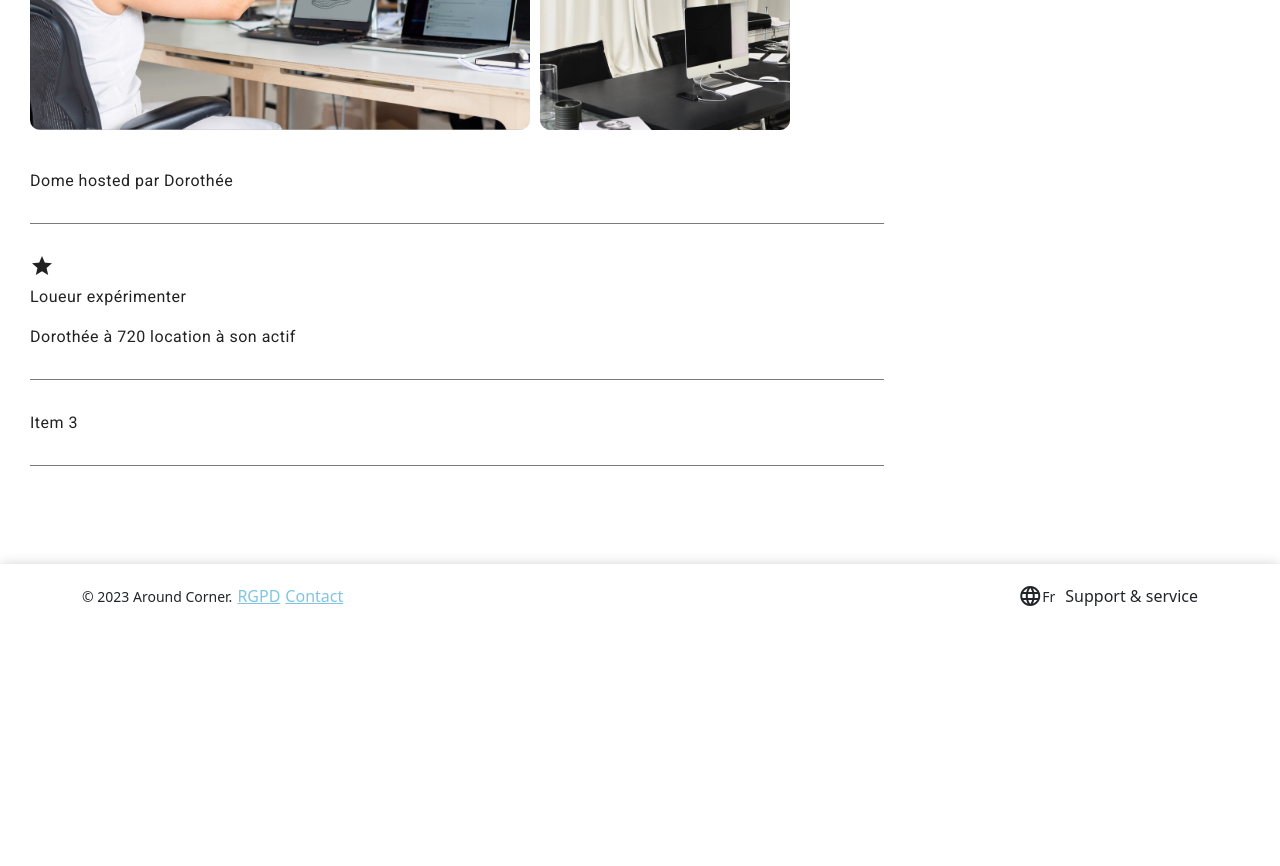
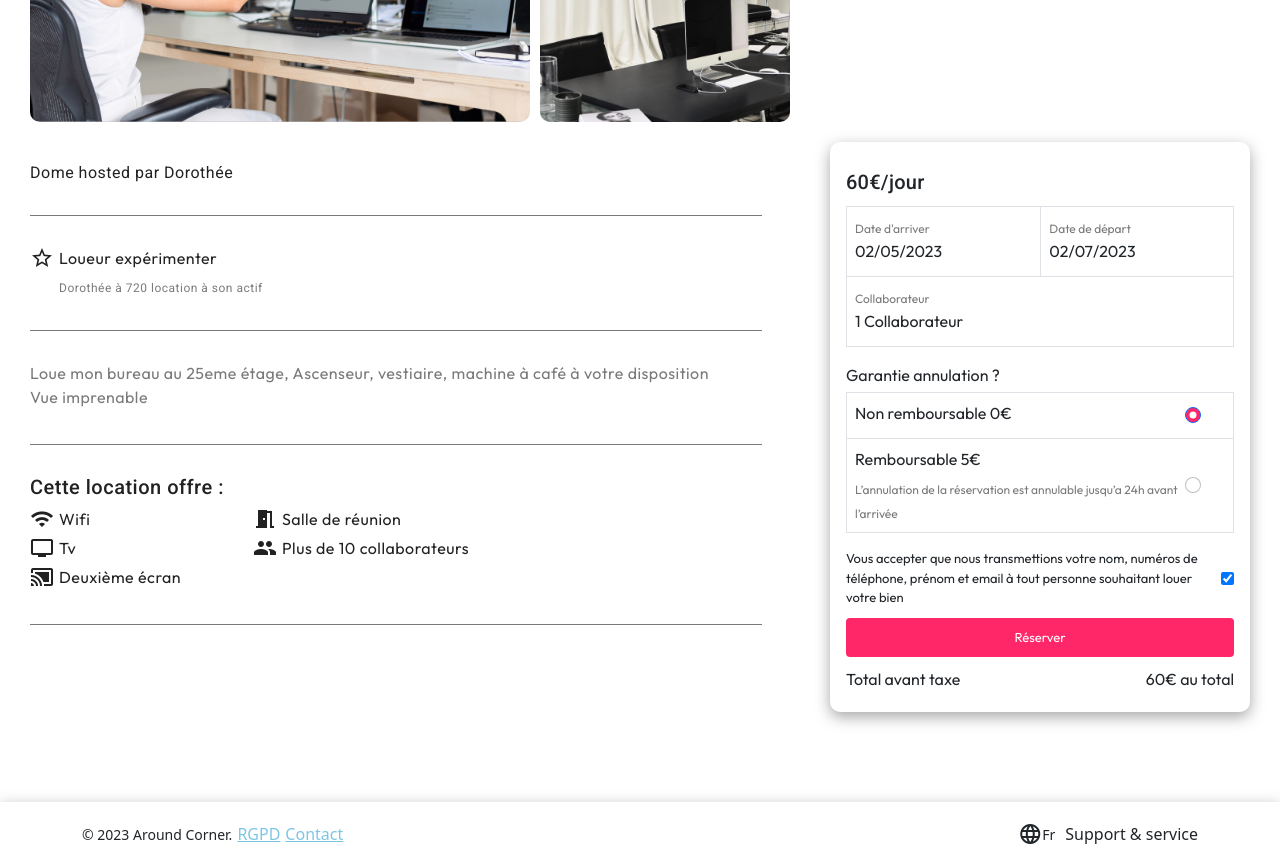
Before and after one commit to Nalvac/around-corner, an Angular app in the folder front/: page /1/detail in a window 1280 px wide. Shown: the part 380-1246 px from the top of the page. Before the commit the page ends 1008 px from the top, so only its background shows below. Built offline with nearby package versions, Linux system fonts and the light colour scheme.

Commit message:
Rent detail ADDED

```diff
--- a/front/src/app/app.component.html
+++ b/front/src/app/app.component.html
@@ -1,4 +1,5 @@
-<app-navbar></app-navbar>
+<app-navbar
+></app-navbar>
 <router-outlet
 ></router-outlet>
 <app-footer></app-footer>
--- a/front/src/app/app.component.ts
+++ b/front/src/app/app.component.ts
@@ -1,10 +1,26 @@
-import { Component } from '@angular/core';
-
+import {Component, OnInit} from '@angular/core';
+import {ActivatedRoute, Router, UrlSegment} from "@angular/router";
+import {Observable} from "rxjs";
+import { map } from 'rxjs/operators'
 @Component({
   selector: 'app-root',
   templateUrl: './app.component.html',
   styleUrls: ['./app.component.scss']
 })
-export class AppComponent {
+export class AppComponent implements OnInit{
   title = 'around-corner';
+
+  constructor(private router: Router, private route: ActivatedRoute) {
+
+  }
+
+  ngOnInit() {
+    this.getCurrentRoute().subscribe(value => console.log(value));
+  }
+
+  getCurrentRoute(): Observable<string> {
+    return this.route.url.pipe(
+      map((segments: UrlSegment[]) => '/' + segments.join('/'))
+    );
+  }
 }
--- a/front/src/app/app.module.ts
+++ b/front/src/app/app.module.ts
@@ -27,6 +27,8 @@ import { FooterComponent } from './footer/footer.component';
 import { RoomDetailComponent } from './room-detail/room-detail.component';
 import { RentDetailComponent } from './rent-detail/rent-detail.component';
 import {MatListModule} from "@angular/material/list";
+import {MatTableModule} from "@angular/material/table";
+import {MatSnackBarModule} from "@angular/material/snack-bar";
 
 @NgModule({
   declarations: [
@@ -62,6 +64,8 @@ import {MatListModule} from "@angular/material/list";
     MatOptionModule,
     MatSelectModule,
     MatListModule,
+    MatTableModule,
+    MatSnackBarModule,
   ],
   providers: [
   ],
--- a/front/src/app/login/login.component.ts
+++ b/front/src/app/login/login.component.ts
@@ -3,7 +3,7 @@ import {firstValueFrom} from "rxjs";
 import {FormBuilder, FormControl, FormGroup, Validators} from "@angular/forms";
 import {UserModel} from "../model/user.model";
 import {Dao} from "../service/dao";
-
+import {MatSnackBar} from '@angular/material/snack-bar';
 @Component({
   selector: 'app-login',
   templateUrl: './login.component.html',
@@ -18,7 +18,8 @@ export class LoginComponent {
 
   constructor(
     private fb: FormBuilder,
-    private dao: Dao
+    private dao: Dao,
+    private _snackBar: MatSnackBar
   ) {
     this.userForm = this.fb.group({
       email : new FormControl('', Validators.compose([
@@ -40,10 +41,18 @@ export class LoginComponent {
       .then((data) => {
         sessionStorage.setItem('token', data.token);
         sessionStorage.setItem('refresh_token', data.refresh_token);
-        window.location.href = '/compte';
+        setTimeout(() => {
+          this._snackBar.open('Connexion réussie')
+        },2000)
+        window.location.href = '';
+
         if (this.updateMenuLinkViaParent) {
           this.updateMenuLinkViaParent();
         }
+      }, (error) => {
+        setTimeout(() => {
+          this._snackBar.open('Mot de passe ou email érronné')
+        },2000)
       })
   }
 }
--- a/front/src/app/rent-detail/rent-detail.component.html
+++ b/front/src/app/rent-detail/rent-detail.component.html
@@ -1,8 +1,8 @@
 <div
-  fxlayout="column"
+  fxLayout="column"
   class="rent-detail-container"
 >
-  <p>Part Dieu Tour Britania, 25 Rue Paul Bert</p>
+  <H5>Part Dieu Tour Britania, 25 Rue Paul Bert</H5>
   <span>Lyon 69003</span>
   <div
     class="image-container"
@@ -22,6 +22,7 @@
 
   <div
     fxLayout="row"
+    fxLayoutAlign="space-between"
     class="detail-info"
   >
     <div
@@ -31,22 +32,167 @@
         <mat-list-item role="listitem">Dome hosted par Dorothée</mat-list-item>
         <mat-list-item role="listitem">
           <div
-            fxlayout="row"
+            fxLayout="row"
           >
-            <mat-icon>star</mat-icon>
+            <mat-icon>star_border</mat-icon>
             <div
               fxlayout="column"
             >
               <p>Loueur expérimenter</p>
-              <span>Dorothée à 720 location à son actif</span>
+              <span style="color: #7A7A7A">Dorothée à 720 location à son actif</span>
             </div>
           </div>
         </mat-list-item>
-        <mat-list-item role="listitem">Item 3</mat-list-item>
+        <mat-list-item role="listitem">
+          <p style="color: #7A7A7A">
+            Loue mon bureau au 25eme étage,
+            Ascenseur, vestiaire, machine à café à votre disposition
+            <br>
+            Vue imprenable
+          </p>
+        </mat-list-item>
+
+        <mat-list-item role="listitem">
+          <div
+            fxLayout="column"
+            class="offre-container"
+          >
+            <h5>Cette location offre : </h5>
+            <div
+              fxLayout="row"
+              fxLayoutAlign="space-between"
+
+            >
+              <div
+                fxLayout="column"
+              >
+                <div
+                  fxLayout="row"
+                >
+                  <mat-icon>wifi</mat-icon>
+                  <p>Wifi</p>
+                </div>
+
+                <div
+                  fxLayout="row"
+                >
+                  <mat-icon>tv</mat-icon>
+                  <p>Tv</p>
+                </div>
+                <div
+                  fxLayout="row"
+                >
+                  <mat-icon>cast_connected</mat-icon>
+                  <p>Deuxième écran</p>
+                </div>
+              </div>
+              <div
+                fxLayout="column"
+              >
+                <div
+                  fxLayout="row"
+                >
+                  <mat-icon>meeting_room</mat-icon>
+                  <p>Salle de réunion</p>
+                </div>
+                <div
+                  fxLayout="row"
+                >
+                  <mat-icon>people</mat-icon>
+                  <p>Plus de 10 collaborateurs</p>
+                </div>
+
+              </div>
+            </div>
+          </div>
+        </mat-list-item>
       </mat-list>
     </div>
 
     <div>
+      <mat-card>
+        <mat-card-title>60€/jour</mat-card-title>
+        <mat-card-content>
+          <table class="table table-bordered">
+
+            <tbody>
+            <tr>
+              <td>
+                <div>
+                  <span>Date d'arriver</span>
+                  <p>02/05/2023</p>
+                </div>
+              </td>
+              <td>
+                <div>
+                  <span>Date de départ</span>
+                  <p>02/07/2023</p>
+                </div>
+              </td>
+            </tr>
+            <tr>
+              <td colspan="2">
+                <div>
+                  <span>Collaborateur</span>
+                  <p>1 Collaborateur</p>
+                </div>
+              </td>
+            </tr>
+            </tbody>
+          </table>
+          <p>Garantie annulation ?</p>
+          <table class="table table-bordered">
+            <tbody>
+            <tr>
+              <td
+                fxLayout="row"
+                fxLayoutAlign="space-between center"
+              >
+                <p>Non remboursable 0€</p>
+                <div class="form-check form-check-inline">
+                  <input class="form-check-input" type="radio" name="radioOption" id="radio1" checked >
+                </div>
+              </td>
+            </tr>
+            <tr>
+              <td
+                fxLayout="row"
+                fxLayoutAlign="space-between center"
+              >
+                <div>
+                  <p>Remboursable 5€</p>
+                  <span>
+                    L’annulation de la réservation est annulable jusqu’a 24h avant l’arrivée
+                  </span>
+                </div>
+                <div class="form-check form-check-inline">
+                  <input class="form-check-input" type="radio" name="radioOption" id="radio2">
+                </div>
+              </td>
+            </tr>
+            </tbody>
+          </table>
+          <div
+            fxLayout="row"
+            fxLayoutAlign="space-between"
+            class="shareInfo">
+            <label  for="myCheckbox">
+              Vous accepter que nous transmettions votre nom, numéros de téléphone, prénom
+              et email à tout personne souhaitant louer votre bien
+            </label>
+            <input type="checkbox" id="myCheckbox" checked >
+          </div>
+
+          <button type="button" class="btn btn-primary btn-sm">Réserver</button>
+          <div
+            fxLayout="row"
+            fxLayoutAlign="space-between center"
+          >
+            <p>Total avant taxe</p>
+            <p>60€ au total</p>
+          </div>
+        </mat-card-content>
+      </mat-card>
 
     </div>
   </div>
--- a/front/src/app/rent-detail/rent-detail.component.scss
+++ b/front/src/app/rent-detail/rent-detail.component.scss
@@ -1,7 +1,8 @@
+@import "src/assets/variables";
 :host {
   display: block;
+  font-family: $font-outfit;
 }
-
 .rent-detail-container {
   padding: 90px 30px;
 
@@ -32,7 +33,7 @@
 
   .detail-info {
     .listing-container {
-      width: 70%;
+      width: 60%;
       mat-list-item {
         border-bottom: 1px solid #7A7A7A;
         padding: 30px 0;
@@ -40,6 +41,60 @@
       ::ng-deep .mdc-list-item.mdc-list-item--with-one-line {
         height: auto;
       }
+      .offre-container {
+        width: 60%;
+      }
+      mat-icon {
+        margin-right: 5px;
+      }
     }
+    .custom-table {
+      border-collapse: collapse;
+      width: 100%;
+    }
+
+    .custom-table th,
+    .custom-table td {
+      border: 10px solid #f5f5f5;
+      text-align: left;
+      padding: 8px;
+    }
+
+    .mat-mdc-card-content {
+      display: block;
+      padding: 0;
+    }
+
+    .mat-mdc-card {
+      margin-top: 20px;
+      width: 420px;
+      padding: 16px;
+      border-radius: 10px;
+      box-shadow: rgba(0, 0, 0, 0.35) 0 5px 15px;
+      &-title {
+        padding: 8px 0;
+      }
+    }
+    span {
+      color: #7A7A7A;
+      font-size: 12px;
+    }
+
+    .shareInfo {
+      font-size: 13px;
+    }
+    button {
+      margin: 10px 0;
+      padding: 10px 0;
+      font-size: 13px;
+      background-color: #FF2768;
+      border: none;
+      width: 100%;
+    }
+    input[type="checkbox"]:checked,
+    input[type="radio"]:checked {
+      background-color: #FF2768;
+    }
+
   }
 }
--- a/front/src/app/rent-detail/rent-detail.component.ts
+++ b/front/src/app/rent-detail/rent-detail.component.ts
@@ -6,5 +6,9 @@ import { Component } from '@angular/core';
   styleUrls: ['./rent-detail.component.scss']
 })
 export class RentDetailComponent {
-
+  displayedColumns: string[] = ['column1', 'column2'];
+  dataSource = [
+    { column1: 'Ligne 1, Colonne 1', column2: 'Ligne 1, Colonne 2' },
+    { column1: 'Ligne 2, Colonne 1', column2: 'Ligne 2, Colonne 2' }
+  ];
 }
--- a/front/src/styles.scss
+++ b/front/src/styles.scss
@@ -1,2 +1,6 @@
 /* You can add global styles to this file, and also import other style files */
 @import '~@angular/material/prebuilt-themes/indigo-pink.css';
+
+p {
+  margin-bottom: 5px;
+}
```
Also changed, not shown: 1 other file (tests, documents, lock files or other folders).
